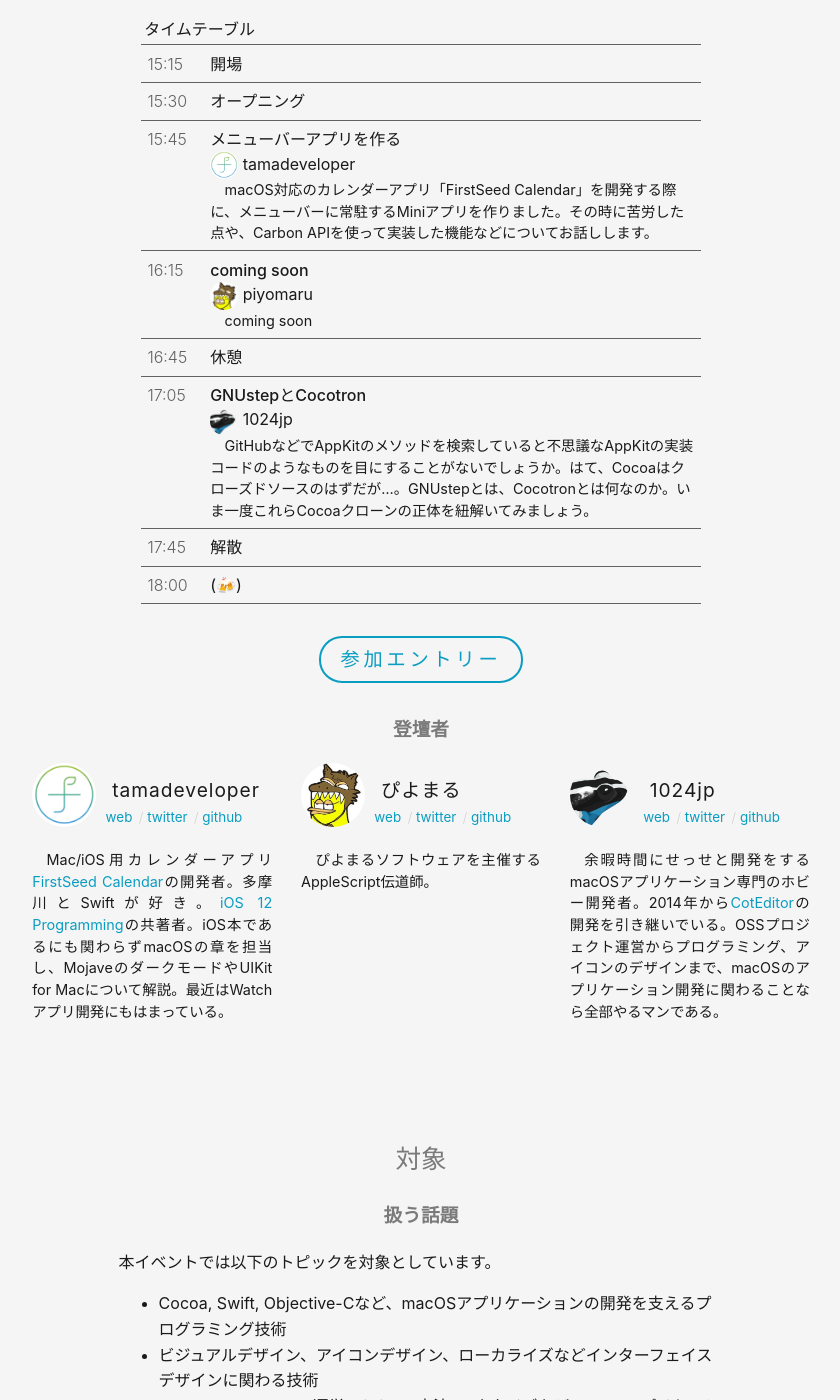
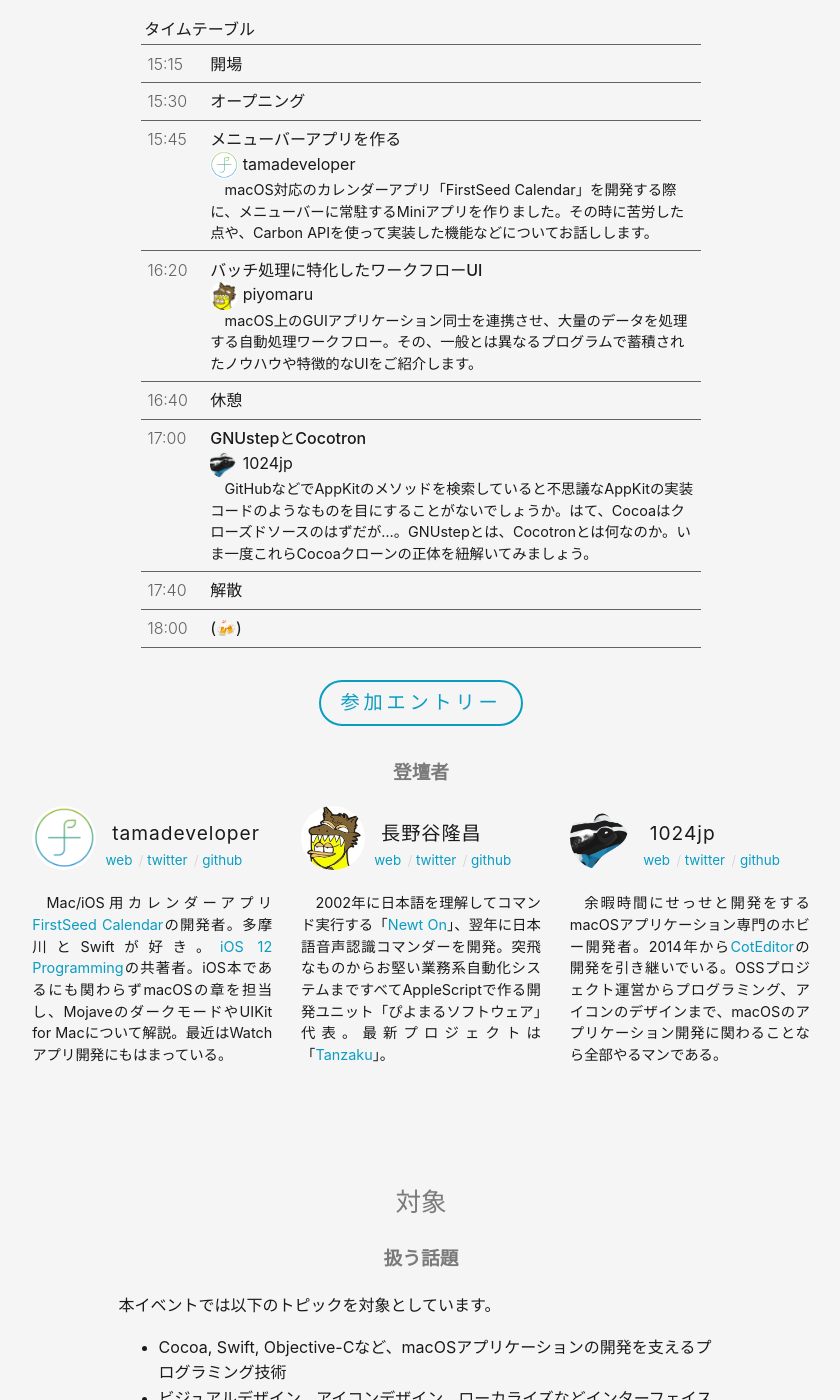
Before and after one commit to macOS-native/macos-native.github.io, a Jekyll site: the page built from index.md, in a window 1280 px wide and 1400 px high, scrolled down 788 px. Shown: the whole window, without its empty margins (219-1059 px from the left). Built offline with Jekyll 4.4.1, drawn with Linux system fonts in a browser that asks for light colours.

Commit message:
Update piyomaru-san’s description

```diff
--- a/_data/events.yml
+++ b/_data/events.yml
@@ -21,23 +21,23 @@
         avatar: tamadeveloper
       description: |
         macOS対応のカレンダーアプリ「FirstSeed Calendar」を開発する際に、メニューバーに常駐するMiniアプリを作りました。その時に苦労した点や、Carbon APIを使って実装した機能などについてお話しします。
-    - time: "16:15"
-      title: "coming soon"
+    - time: "16:20"
+      title: "バッチ処理に特化したワークフローUI"
       presenter:
         name: piyomaru
         avatar: piyomaru
       description: |
-        coming soon
-    - time: "16:45"
+        macOS上のGUIアプリケーション同士を連携させ、大量のデータを処理する自動処理ワークフロー。その、一般とは異なるプログラムで蓄積されたノウハウや特徴的なUIをご紹介します。
+    - time: "16:40"
       title: "休憩"
-    - time: "17:05"
+    - time: "17:00"
       title: "GNUstepとCocotron"
       presenter:
         name: 1024jp
         avatar: 1024jp
       description: |
         GitHubなどでAppKitのメソッドを検索していると不思議なAppKitの実装コードのようなものを目にすることがないでしょうか。はて、Cocoaはクローズドソースのはずだが…。GNUstepとは、Cocotronとは何なのか。いま一度これらCocoaクローンの正体を紐解いてみましょう。
-    - time: "17:45"
+    - time: "17:40"
       title: "解散"
     - time: "18:00"
       title: "(🍻)"
--- a/_data/members.yml
+++ b/_data/members.yml
@@ -40,8 +40,8 @@
   bio: Mac/iOS用カレンダーアプリ[FirstSeed Calendar](https://firstseed.io/jp/)の開発者。多摩川とSwiftが好き。[iOS 12 Programming](https://peaks.cc/iOS12 )の共著者。iOS本であるにも関わらずmacOSの章を担当し、MojaveのダークモードやUIKit for Macについて解説。最近はWatchアプリ開発にもはまっている。
 
 piyomaru:
-  name: ぴよまる
+  name: 長野谷隆昌
   github: piyomaru
   twitter: piyomaru
   web: http://piyocast.com/as/
-  bio: ぴよまるソフトウェアを主催するAppleScript伝道師。
+  bio: 2002年に日本語を理解してコマンド実行する「[Newt On](https://www.youtube.com/watch?v=r0hETcdxQi0)」、翌年に日本語音声認識コマンダーを開発。突飛なものからお堅い業務系自動化システムまですべてAppleScriptで作る開発ユニット「ぴよまるソフトウェア」代表。最新プロジェクトは「[Tanzaku](https://www.youtube.com/watch?v=lt7cW1z7i-E)」。
```
